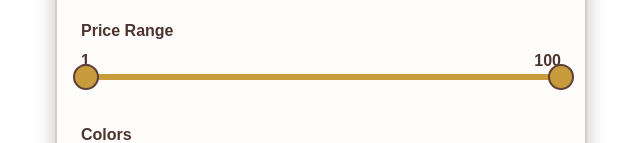
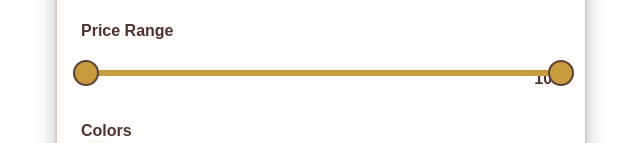
Before and after one commit to BLOUDANJEWELLERY/webns, a Next.js app in the folder nextjs/: page /components/filtersortmodal in a window 1280 px wide. Shown: the part 302-445 px from the top of the page, without its empty margins (319-959 px from the left). Built offline with nearby package versions, Linux system fonts and the light colour scheme.

Commit message:
Update filter.module.css

```diff
--- a/nextjs/src/styles/filter.module.css
+++ b/nextjs/src/styles/filter.module.css
@@ -5,12 +5,15 @@
   position: relative;
   width: 100%;
   height: 50px;
+  display: flex;
+  flex-direction: column;
+  justify-content: center;
 }
 
 .rangeTrack {
   position: absolute;
+  width: 100%;
   height: 6px;
-  width: 100%;
   background-color: #d7ccc8;
   border-radius: 3px;
   top: 50%;
@@ -28,21 +31,21 @@
 
 .thumb {
   position: absolute;
-  top: 50%;
-  transform: translate(-50%, -50%);
   width: 22px;
   height: 22px;
   border-radius: 50%;
   background-color: #c89b3c;
   border: 2px solid #5d4037;
+  top: 50%;
+  transform: translate(-50%, -50%);
   cursor: pointer;
-  z-index: 5;
-  transition: transform 0.2s ease, box-shadow 0.2s ease;
+  z-index: 2;
+  transition: transform 0.15s, box-shadow 0.15s;
 }
 
 .thumb:hover {
   transform: translate(-50%, -50%) scale(1.3);
-  box-shadow: 0 0 12px rgba(200, 155, 60, 0.6);
+  box-shadow: 0 0 10px rgba(200, 155, 60, 0.6);
 }
 
 .sliderValues {
@@ -50,7 +53,6 @@
   justify-content: space-between;
   margin-top: 12px;
   font-weight: 600;
-  color: #4e342e;
 }
 
 /* ----- main ----- */
```
